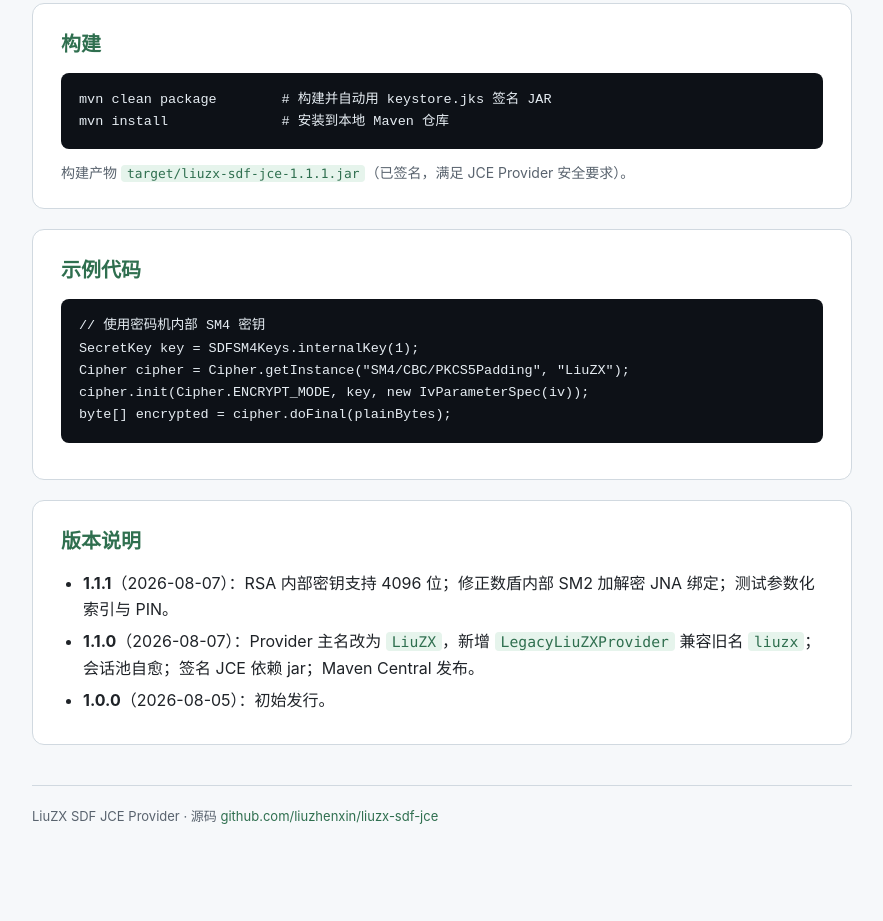
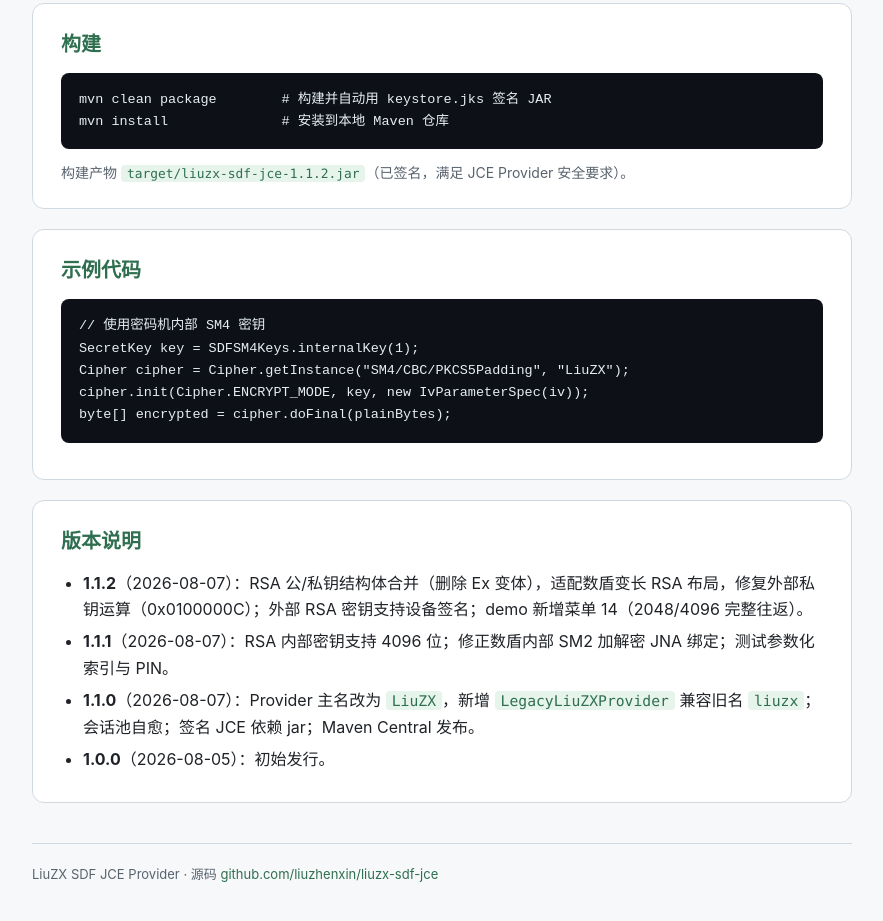
Before and after one commit to liuzhenxin/liuzx-sdf-jce, a plain HTML site: page index.html in a window 1280 px wide. Shown: the part 1497-2418 px from the top of the page, without its empty margins (198-1081 px from the left). Drawn offline with Linux system fonts and the light colour scheme.

Commit message:
docs(1.1.2): 更新 README 版本说明与 GitHub Pages 项目介绍页
- README 新增 1.1.2 版本条目（RSA 结构体合并、数盾变长布局适配、
  外部密钥设备签名、demo 菜单 14），更新当前版本号
- 修正数盾 RSA 布局描述（Lite → 变长布局）
- GitHub Pages 站点更新版本徽章、构建产物文件名、版本说明

Co-Authored-By: Claude <noreply@anthropic.com>

```diff
--- a/index.html
+++ b/index.html
@@ -44,7 +44,7 @@
 </head>
 <body>
 <div class="container">
-  <span class="badge">v1.1.1 · GM/T 0018-2012</span>
+  <span class="badge">v1.1.2 · GM/T 0018-2012</span>
   <h1>LiuZX SDF JCE Provider</h1>
   <p class="subtitle">基于 GM/T 0018-2012《密码设备应用接口规范》的 Java JCE Provider，通过 JNA 调用 SDF 密码设备（加密机 / UKey），以标准 JCE API 提供国密与主流非对称算法能力。</p>
 
@@ -95,7 +95,7 @@ byte[] signature = signer.sign();</pre>
     <h2>构建</h2>
     <pre>mvn clean package        # 构建并自动用 keystore.jks 签名 JAR
 mvn install              # 安装到本地 Maven 仓库</pre>
-    <p class="muted">构建产物 <code>target/liuzx-sdf-jce-1.1.1.jar</code>（已签名，满足 JCE Provider 安全要求）。</p>
+    <p class="muted">构建产物 <code>target/liuzx-sdf-jce-1.1.2.jar</code>（已签名，满足 JCE Provider 安全要求）。</p>
   </div>
 
   <div class="card">
@@ -110,6 +110,7 @@ byte[] encrypted = cipher.doFinal(plainBytes);</pre>
   <div class="card">
     <h2>版本说明</h2>
     <ul>
+      <li><b>1.1.2</b>（2026-08-07）：RSA 公/私钥结构体合并（删除 Ex 变体），适配数盾变长 RSA 布局，修复外部私钥运算（0x0100000C）；外部 RSA 密钥支持设备签名；demo 新增菜单 14（2048/4096 完整往返）。</li>
       <li><b>1.1.1</b>（2026-08-07）：RSA 内部密钥支持 4096 位；修正数盾内部 SM2 加解密 JNA 绑定；测试参数化索引与 PIN。</li>
       <li><b>1.1.0</b>（2026-08-07）：Provider 主名改为 <code>LiuZX</code>，新增 <code>LegacyLiuZXProvider</code> 兼容旧名 <code>liuzx</code>；会话池自愈；签名 JCE 依赖 jar；Maven Central 发布。</li>
       <li><b>1.0.0</b>（2026-08-05）：初始发行。</li>
```
Also changed, not shown: 1 other file.
